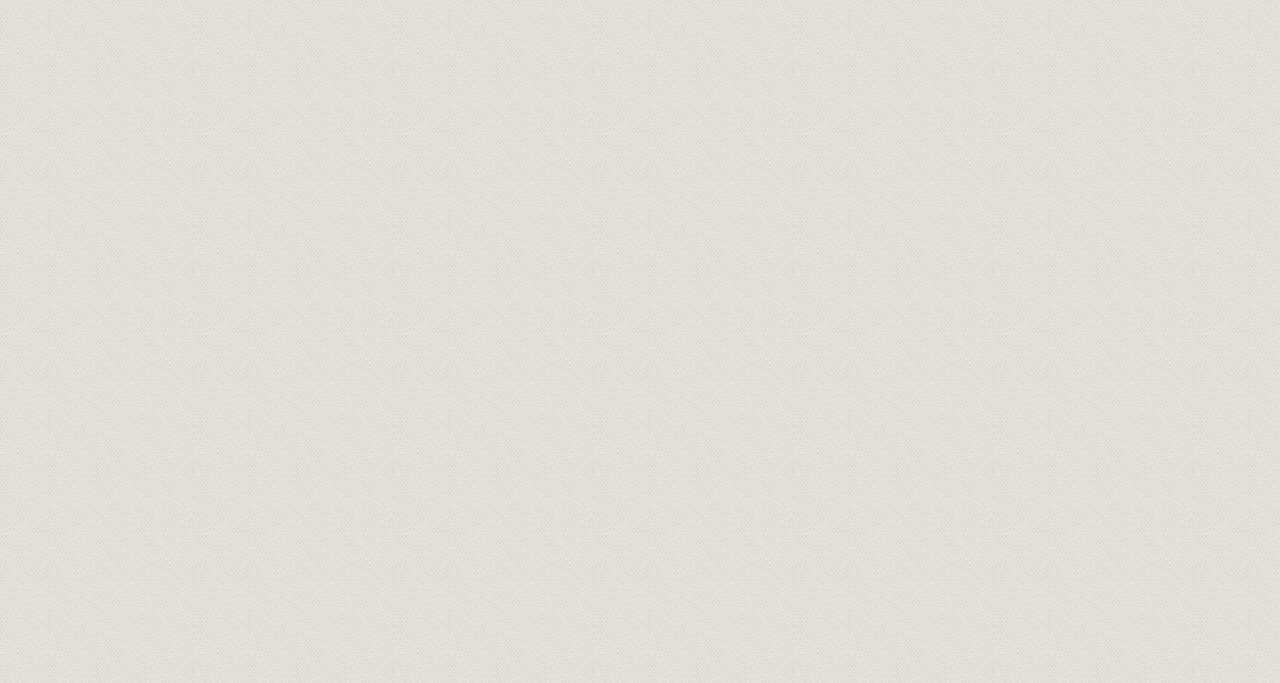
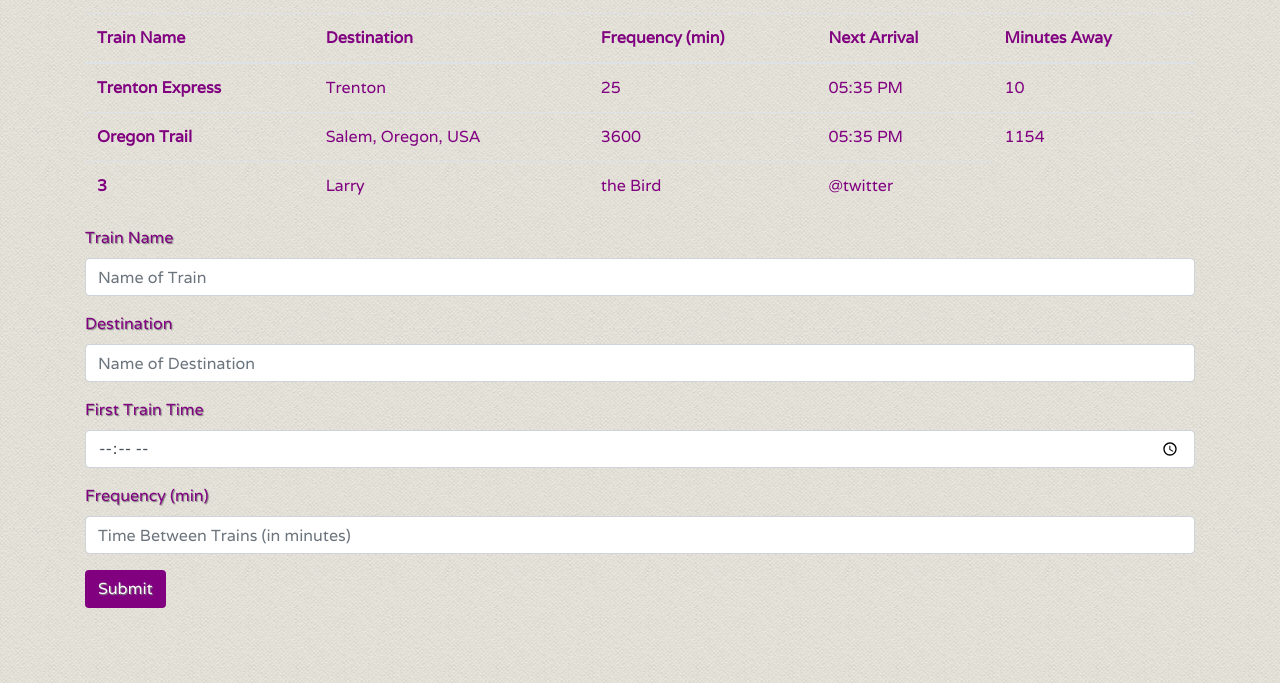
Before and after one commit to DMcCulloch-Coder/Train-Scheduler, a plain HTML site: page index.html in a window 1280 px wide. Shown: the part 117-800 px from the top of the page. Drawn offline with nearby package versions, Linux system fonts and the light colour scheme.

Commit message:
added html and css to structure page, added firebase connection and started the logic for submit button

```diff
--- a/assets/css/style.css
+++ b/assets/css/style.css
@@ -1,4 +1,43 @@
 body {
-    background-image: url('../images/seamless_paper_texture.png');
+    background-image: url(../images/seamless_paper_texture.png);
+    background-repeat: repeat;
+    font-family: 'Varela', sans-serif;
+    text-shadow: 1px 1px 1px gray;
+    color: purple
+
 
 }
+
+p {
+
+    text-align: center;
+    padding: 5px;
+
+}
+
+.navbar-brand {
+    font-family: 'Nova Square', cursive;
+    font-size: 4rem;
+    text-shadow: 2px 2px 2px gray;
+
+}
+
+.btn {
+    background-color: purple;
+    color: white;
+    text-shadow: 1px 1px 1px gray;
+
+
+}
+
+.btn:hover{
+    background-color: white;
+    color: purple;
+    border: 1px solid black;
+
+}
+
+.table {
+    text-shadow: none;
+    color: purple
+}
--- a/assets/javascript/script.js
+++ b/assets/javascript/script.js
@@ -13,11 +13,21 @@ $(document).ready(function(){
     firebase.initializeApp(firebaseConfig);
     let database = firebase.database();
 
+    //set table from database
 
 
+    $('.btn').on('click', function() {
+        event.preventDefault();
+        //submit form info!!!
+        $('#train-table tr').empty();
 
+        let trainName = $('#train-name').val().trim();
 
+        console.log(trainName);
 
+        $('#train-name').val();
+
+    })
 
 
 
--- a/index.html
+++ b/index.html
@@ -16,6 +16,67 @@
 
     <body>
 
+        <div class='container'>
+
+            <nav class="navbar">
+                <span class="navbar-brand mx-auto h1">It's Train Time!!</span>
+            </nav>
+
+            <table class="table table-hover">
+                <thead>
+                    <tr>
+                        <th scope="col">Train Name</th>
+                        <th scope="col">Destination</th>
+                        <th scope="col">Frequency (min)</th>
+                        <th scope="col">Next Arrival</th>
+                        <th scope="col">Minutes Away</th>
+                    </tr>
+                </thead>
+                <tbody id='train-table'>
+                    <tr>
+                        <th scope="row">Trenton Express</th>
+                        <td>Trenton</td>
+                        <td>25</td>
+                        <td>05:35 PM</td>
+                        <td>10</td>
+                    </tr>
+                    <tr>
+                        <th scope="row">Oregon Trail</th>
+                        <td>Salem, Oregon, USA</td>
+                        <td>3600</td>
+                        <td>05:35 PM</td>
+                        <td>1154</td>
+                    </tr>
+                    <tr>
+                        <th scope="row">3</th>
+                        <td>Larry</td>
+                        <td>the Bird</td>
+                        <td>@twitter</td>
+                    </tr>
+                </tbody>
+              </table>
+
+            <form>
+                <div class="form-group">
+                    <label for="train-name">Train Name</label>
+                    <input type="text" class="form-control" id="train-name" placeholder="Name of Train">
+                </div>
+                <div class="form-group">
+                    <label for="destination">Destination</label>
+                    <input type="text" class="form-control" id="destination" placeholder="Name of Destination">
+                </div>
+                <div class="form-group">
+                    <label for="inputTime">First Train Time</label>
+                    <input type="time" id="inputTime" class="form-control">
+                </div>
+                <div class="form-group">
+                    <label for="formGroupExampleInput2">Frequency (min)</label>
+                    <input type="text" class="form-control" id="formGroupExampleInput2" placeholder="Time Between Trains (in minutes)">
+                </div>
+                <button type="submit" class="btn">Submit</button>
+            </form>
+
+        </div>
 
         <script src="https://www.gstatic.com/firebasejs/7.2.1/firebase-app.js"></script>
         <script src="https://www.gstatic.com/firebasejs/7.2.1/firebase-analytics.js"></script>
```
